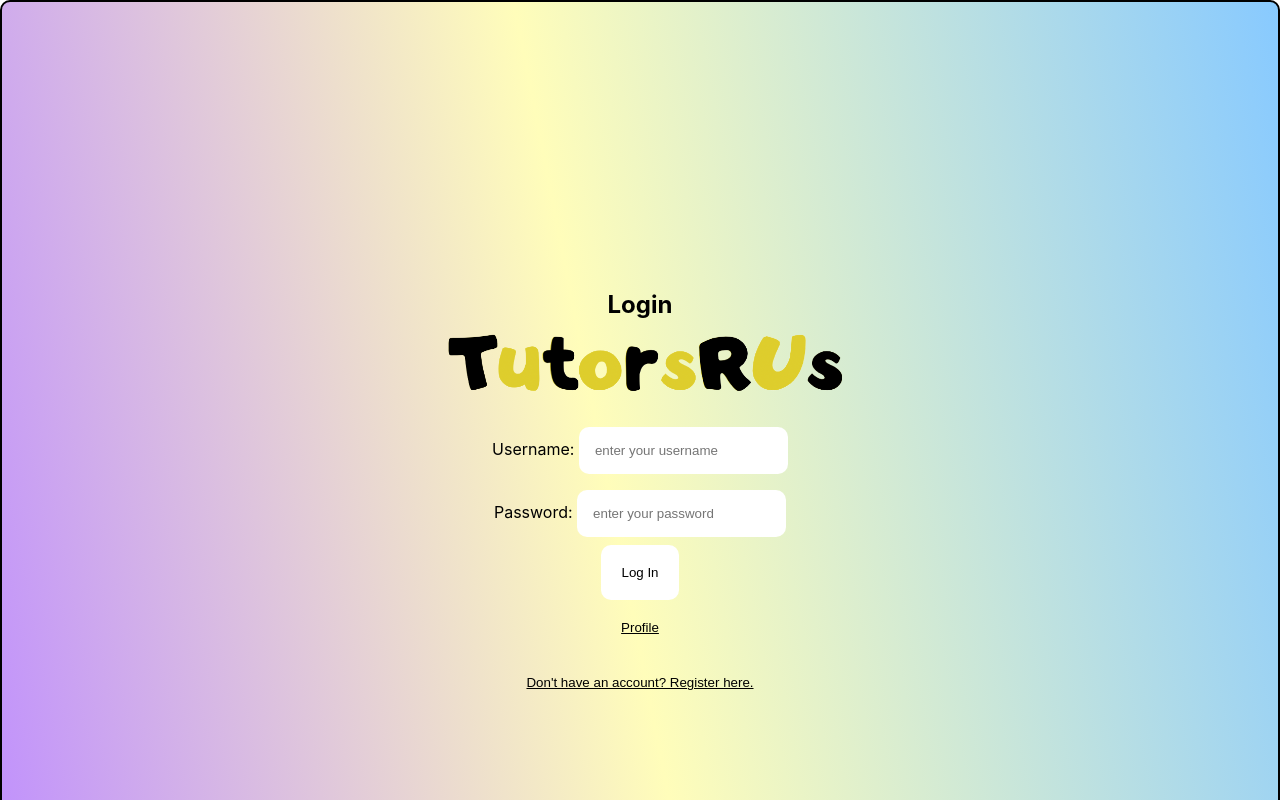
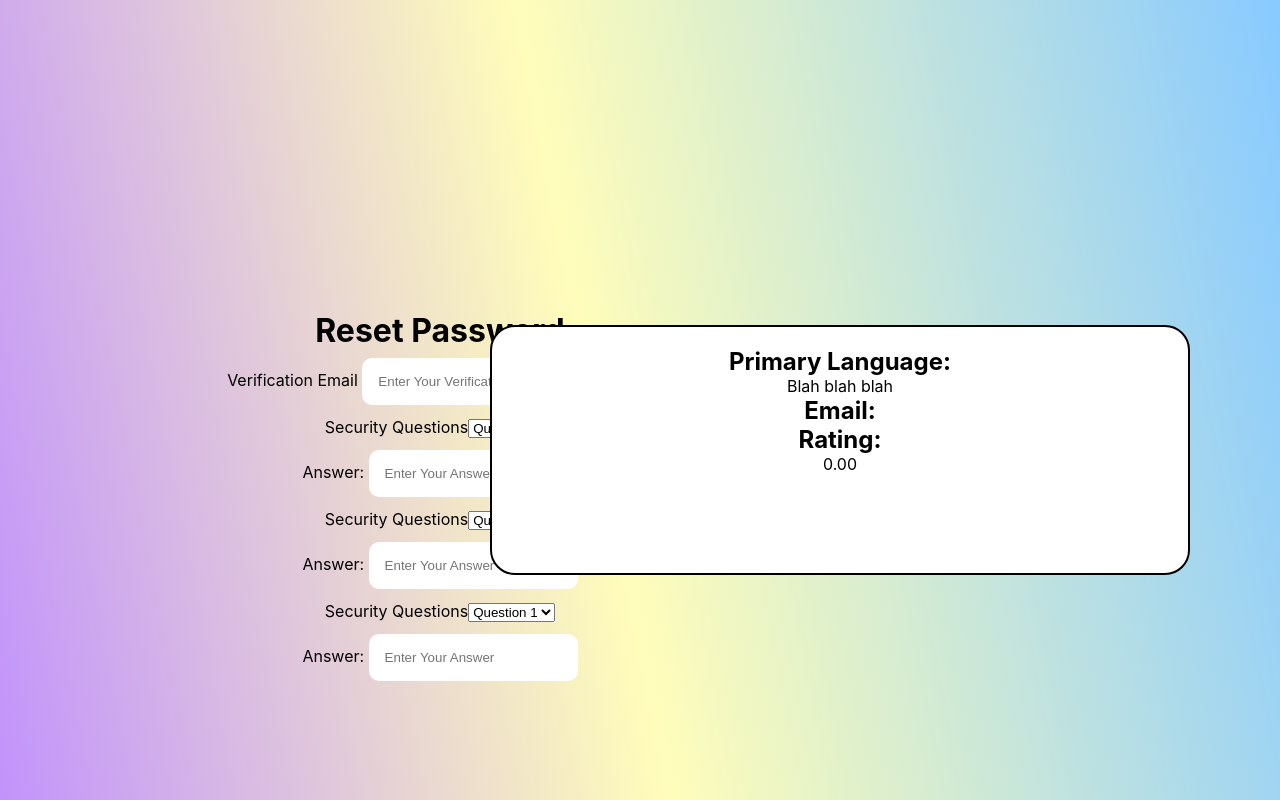
Before and after one commit to jharnasuresh/TutorsRUs, a React (Create React App) app in the folder home/: page /ResetPass in a window 1280 px wide. Shown: the top 800 px of the page. Built offline with nearby package versions, Linux system fonts and the light colour scheme.

Commit message:
password

```diff
--- a/home/src/App.js
+++ b/home/src/App.js
@@ -5,6 +5,7 @@
 import {Verification} from "./Verification"
 import {Start} from "./Components/Start"
 import {PassSecQ} from "./Components/PassSecQ"
+import {ResetPass} from "./Components/ResetPass"
 import { Routes, Route, Link, Router } from "react-router-dom";
 import {RouterProvider, createBrowserRouter, useNavigate} from "react-router-dom";
 import {Settings} from "./Components/Settings"
@@ -30,6 +31,7 @@
         <Route exact path="/Profile" element={< Profile />} />
         <Route exact path="/PassSecQ" element={< PassSecQ />} />
         <Route exact path="/Settings" element={< Settings />} />
+        <Route exact path="/ResetPass" element={< ResetPass />} />
         <Route path="*" element={<Login />} />
     </Routes>
     </div>
--- a/home/src/Components/PassSecQ.jsx
+++ b/home/src/Components/PassSecQ.jsx
@@ -1,5 +1,4 @@
 import React, {useState} from "react"
-import Header from './Header';
 import { Route, useHref, useNavigate, useLocation, Link } from "react-router-dom";
 
 export const PassSecQ = (props) => {
@@ -10,6 +9,7 @@
     const [question3, setQuestion3] = React.useState('');
     const [showErr, setShowErr] = useState(false);
     const [emptyFieldsErr, setEmptyFieldsErr] = useState(false);
+    const navigate = useNavigate();
 
     console.log("aesawda " + location.state.oldU)
 
@@ -30,6 +30,8 @@
             }
             else {
                 console.log("jharna hellooooooooo");
+                console.log("u " + oldU +", fname " + r["fname"])
+                navigate("/Login");
             }
         }
 
@@ -43,8 +45,6 @@
         <div className = "App auth-form-container">
         <form className="passsecurity-form" method = "POST" onSubmit={handleSubmit}>
             <img class="img" src = "/Images/TutorsRUs_nobackground.png"/>
-            <Header fname={location.state.fname} lname={location.state.lname} />
-      <hr />
             <label htmlFor="question1"> What was the name of your first stufffed animal? </label>
             <input value={question1} onChange={(e) => setQuestion1(e.target.value)}type="question1" placeholder="enter your answer" id="question1" name="question1"/>
             <br></br>
--- a/home/src/Components/ResetPass.jsx
+++ b/home/src/Components/ResetPass.jsx
@@ -1,7 +1,7 @@
 import React, {useState} from "react"
-import * as React from 'react';
 import  './Main.css'
 import About from './About';
+import { Route, useHref, useNavigate, useLocation, Link } from "react-router-dom";
 
 export const ResetPass = (props) => {
     const [email, setEmail] = useState('');
@@ -21,6 +21,7 @@
     const [quest1, setQ1] = React.useState('q1');
     const [quest2, setQ2] = React.useState('q2');
     const [quest3, setQ3] = React.useState('q3');
+    const [emptyFieldsErr, setEmptyFieldsErr] = React.useState(false);
 
     const handleQ1Change = (event) => {
         setQ1(event.target.value);
@@ -33,6 +34,36 @@
     };
 
     const handleSubmit = (e) => {
+        var oldU;
+        e.preventDefault();
+        //setEmptyFieldsErr(false)
+        const requestData = JSON.stringify({ "email": email});
+        const headers = { "content-type": "application/json" };
+        console.log("jharna this is for reset password " + email)
+        /*const requestData = JSON.stringify({"oldU": location.state.oldU, "question1": question1, "question2": question2, "question3": question3});
+        const headers = { "content-type": "application/json" };*/
+
+        async function getResponse() {
+            /*const response = await fetch('http://localhost:3001/resetpass', { method: 'POST', body: requestData, headers: headers });
+            var r = await response.json();
+            if (question1 === '' || question2 === '' || question3 === '') {
+                console.log("empty field err")
+                setEmptyFieldsErr(true)
+            }
+            else {
+                console.log("jharna hellooooooooo");
+                console.log("u " + oldU +", fname " + r["fname"])
+                navigate("/Login");
+
+            }*/
+        }
+
+
+        getResponse();
+
+        return;
+
+
     }
 
     return (
@@ -42,9 +73,12 @@
         <form className = "resetpass-email" onSubmit={handleSubmit}>
             <label htmlFor="name">Verification Email </label>
             <input value={email} onChange={(e) => setEmail(e.target.value)}type="email" placeholder="Enter Your Verification Email" id="email" name="email"/>
+            <button type="submit" onSubmit={handleSubmit}  > Submit </button>
+
         </form>
 
-        <Dropdown label= "Security Questions"  options={[
+        <Dropdown
+        label= "Security Questions"  options={[
 
 { label: 'Question 1', value: 'q1' },
 
@@ -60,7 +94,8 @@
             <input value={answer1} onChange={(e) => setAnswer1(e.target.value)}type="answer1" placeholder="Enter Your Answer" id="answer1" name="answer1"/>
         </form>
 
-<Dropdown label= "Security Questions"  options={[
+<Dropdown
+label= "Security Questions"  options={[
 
 { label: 'Question 1', value: 'q1' },
 
@@ -76,7 +111,9 @@
             <input value={answer2} onChange={(e) => setAnswer2(e.target.value)}type="answer2" placeholder="Enter Your Answer" id="answer2" name="answer2"/>
         </form>
 
-<Dropdown label= "Security Questions"  options={[
+<Dropdown
+
+label= "Security Questions"  options={[
 
 { label: 'Question 1', value: 'q1' },
 
@@ -95,4 +132,28 @@
     );
 }
 
+const Dropdown = ({ label, value, options, onChange }) => {
+
+    return (
+
+      <label>
+
+        {label}
+
+        <select value={value} onChange={onChange}>
+
+          {options.map((option) => (
+
+            <option value={option.value}>{option.label}</option>
+
+          ))}
+
+        </select>
+
+      </label>
+
+    );
+
+   };
+
 export default ResetPass;
--- a/home/src/Login.jsx
+++ b/home/src/Login.jsx
@@ -80,6 +80,9 @@
             <a href="./Register">
             <button className="link-btn" > Don't have an account? Register here. </button>
             </a>
+            <a href="./ResetPass">
+            <button className="link-btn" > Forgot Username/Password? </button>
+            </a>
         </div>
     )
 }
```
Also changed, not shown: 1 other file (tests, documents, lock files or other folders).
